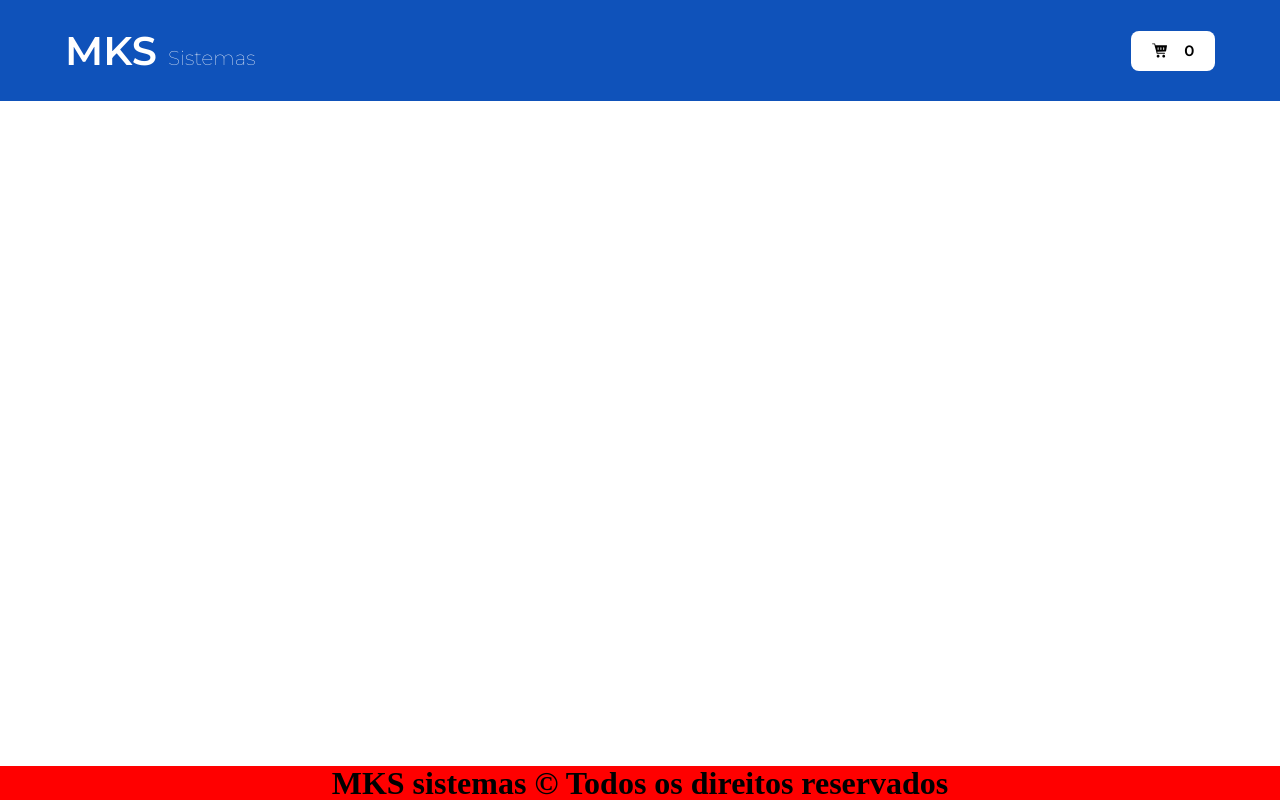
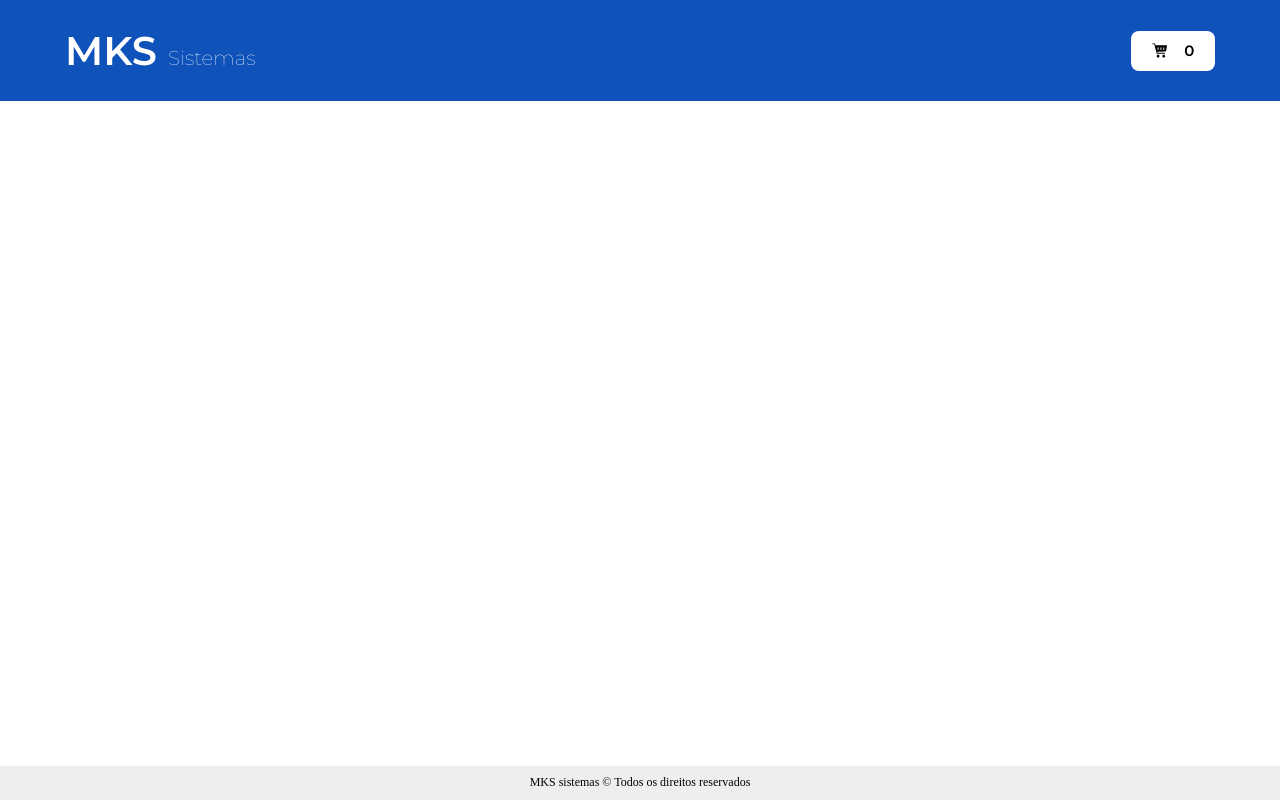
Before and after one commit to gustavocarvalho-ra/Teste_MKS, a Next.js app: page / in a window 1280 px wide. Built offline with nearby package versions, Linux system fonts and the light colour scheme.

Commit message:
feat: adição do Footer

```diff
--- /dev/null
+++ b/src/components/Footer/index.tsx
@@ -0,0 +1,11 @@
+import { FooterF } from "./styles"
+
+export default function Footer() {
+  return (
+    <FooterF>
+      <h1>
+        MKS sistemas © Todos os direitos reservados
+      </h1>
+    </FooterF>
+  )
+}
--- /dev/null
+++ b/src/components/Footer/styles.ts
@@ -0,0 +1,18 @@
+import styled from "styled-components";
+
+export const FooterF = styled.div `
+position: absolute;
+  width: 100%;
+  height: 34px;
+  bottom: 0;
+  display: flex;
+  justify-content: center;
+  align-items: center;
+  background: #eee;
+
+  h1 {
+    color: #000;
+    font-size: 12px;
+    font-weight: 400;
+  }
+`
--- a/src/pages/index.tsx
+++ b/src/pages/index.tsx
@@ -1,29 +1,15 @@
 import { motion } from "framer-motion";
-import styled from "styled-components";
 import Header from "@components/Header";
+import Footer from "@components/Footer";
 
-const Footer = styled.div `
-position: absolute;
-  width: 100%;
-  height: 34px;
-  bottom: 0;
-  display: flex;
-  justify-content: center;
-  align-items: center;
-  background: red;
-`
+
 
 export default function Home() {
   return (
     <div>
       <Header/>
 
-
-      <Footer>
-        <h1>
-          MKS sistemas © Todos os direitos reservados
-        </h1>
-      </Footer>
+      <Footer/>
     </div>
   );
 }
```
